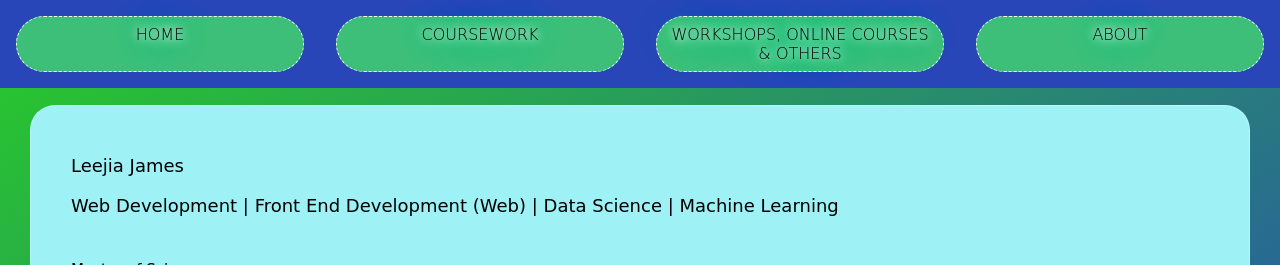
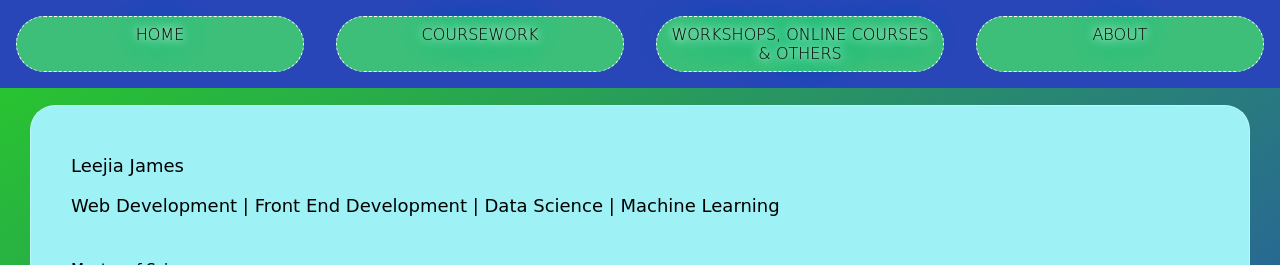
Before and after one commit to leejiaj/PersonalHomepage, an Angular app: page /home in a window 1280 px wide. Shown: the top 265 px of the page. Built offline with nearby package versions, Linux system fonts and the light colour scheme.

Commit message:
change heading

```diff
--- a/src/app/home/home.component.html
+++ b/src/app/home/home.component.html
@@ -2,7 +2,7 @@
   <section class="homedesc">
     <h4>
       Leejia James <br><br>
-      Web Development | Front End Development (Web) | Data Science | Machine Learning
+      Web Development | Front End Development | Data Science | Machine Learning
     </h4>
     <p>
       <br>
```
